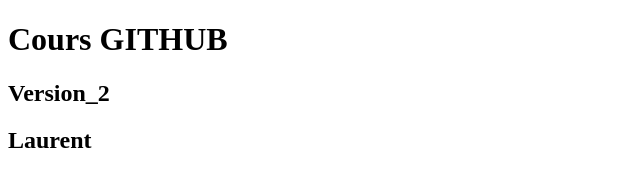
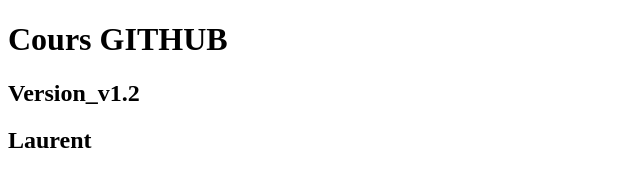
Before and after one commit to Laurent0106/Laurent0106.github.io, a plain HTML site: page index.html in a window 1280 px wide. Shown: the top 171 px of the page, 0-640 px from the left. Drawn offline with Linux system fonts and the light colour scheme.

Commit message:
Evolution site_V1.2

```diff
--- a/index.html
+++ b/index.html
@@ -10,7 +10,7 @@
 
 <body>
     <h1>Cours GITHUB</h1>
-    <h2>Version_2</h2>
+    <h2>Version_v1.2</h2>
     <h2>Laurent</h2>
     <h3>
         <div>
```
